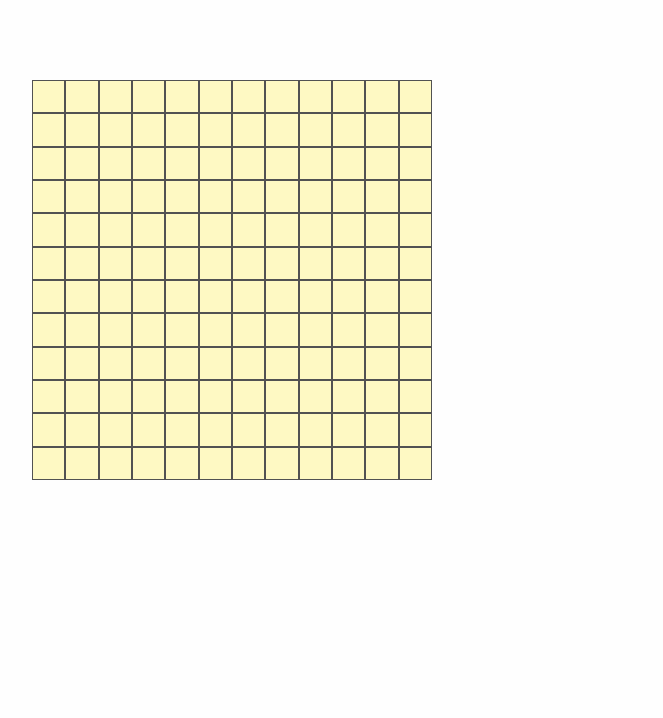
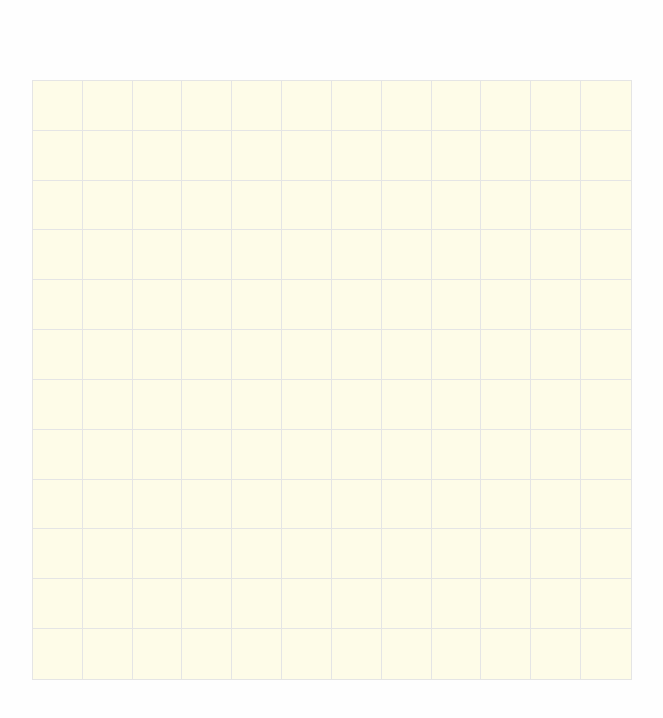
Before and after one commit to CarboxyDev/tailwind-sandbox, a Next.js app: page /sandbox in a window 1280 px wide. Shown: the top 718 px of the page, without its empty margins (80-743 px from the left). Built offline with nearby package versions, Linux system fonts and the light colour scheme; a web font is replaced by a local one; what tailwindcss-debug-screens would draw is missing.

Commit message:
Add minor changes to MagicGrid

```diff
--- a/src/components/magicGrid.tsx
+++ b/src/components/magicGrid.tsx
@@ -4,12 +4,12 @@ import { motion } from "framer-motion";
 const MagicGrid = () => {
   return (
     <>
-      <div className="grid-rows-12 grid h-100 w-100 grid-cols-12">
+      <div className="grid-rows-12 grid h-80 w-80 grid-cols-12 p-px sm:h-150 sm:w-150">
         {[...Array(144)].map((item) => {
           return (
             <motion.div
               key={uuidv4()}
-              className="border border-neutral-600 bg-yellow-100"
+              className="-m-px border border-neutral-200 bg-yellow-50"
               whileHover={{
                 backgroundColor: "#fef08a",
                 transition: { duration: 0, ease: "linear" },
```
